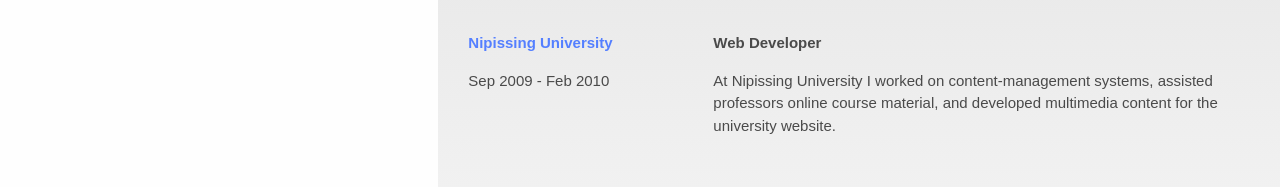
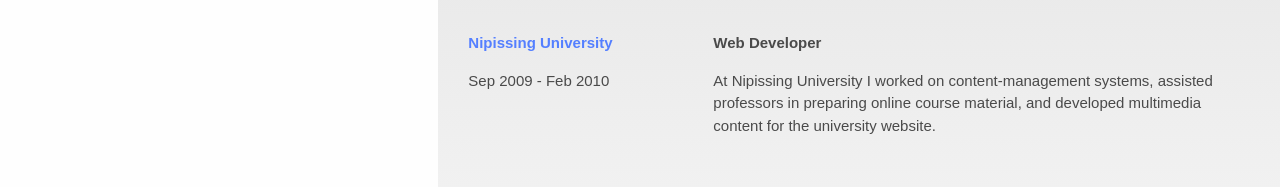
Before and after one commit to jonapgar/japgar.com, a website: page hosts/japgar.com/src/site/index.pug in a window 1280 px wide. Shown: the part 703-890 px from the top of the page. Drawn offline with nearby package versions, Linux system fonts and the light colour scheme; files that its build step writes are made by us from their sources; files whose address does not match are found by name.

Commit message:
fix wording

```diff
--- a/hosts/japgar.com/src/pug/vars.pug
+++ b/hosts/japgar.com/src/pug/vars.pug
@@ -86,7 +86,7 @@
         url:"https://www.nipissingu.ca/",
         date: "Sep 2009 - Feb 2010",
         role: "Web Developer",
-        description: "At Nipissing University I worked on content-management systems, assisted professors online course material, and developed multimedia content for the university website."
+        description: "At Nipissing University I worked on content-management systems, assisted professors in preparing online course material, and developed multimedia content for the university website."
       }
     }
   }
```
Also changed, not shown: hosts/japgar.com/dist/index.html.
